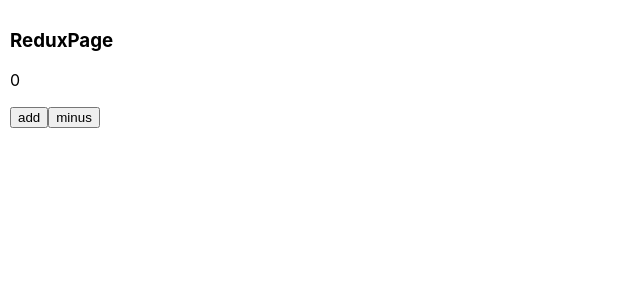
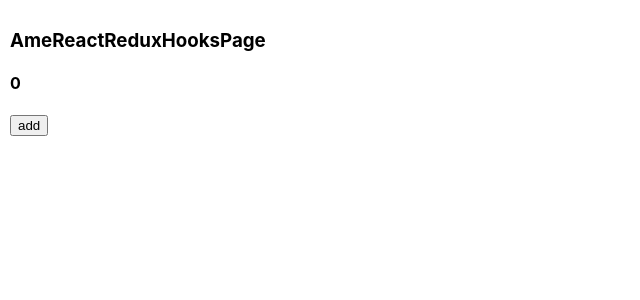
Before and after one commit to amebyte/react-hooks-and-react-redux, a React (Create React App) app: page / in a window 1280 px wide. Shown: the top 300 px of the page, without its empty margins (0-640 px from the left). Built offline with nearby package versions, Linux system fonts and the light colour scheme.

Commit message:
useForceUpdate

```diff
--- a/src/App.js
+++ b/src/App.js
@@ -1,5 +1,5 @@
-import ReduxPage from "./pages/AmeReduxPage";
-// import AmeReactReduxHooksPage from "./pages/AmeReactReduxHooksPage";
+// import ReduxPage from "./pages/AmeReduxPage";
+import AmeReactReduxHooksPage from "./pages/AmeReactReduxHooksPage2";
 import { useState } from "react";
 // import AmeHooksPage from "./pages/AmeHooksPage";
 
@@ -9,7 +9,8 @@ export default function App(props) {
     <div>
       {/* <button onClick={() => setState(state + 1)}>{state}</button>
       {state % 2 && <AmeHooksPage />} */}
-      <ReduxPage title="coboy" count={state} />
+      {/* <ReduxPage title="coboy" count={state} /> */}
+      <AmeReactReduxHooksPage />
     </div>
   );
 }
--- a/src/coReactRedux/index.js
+++ b/src/coReactRedux/index.js
@@ -54,3 +54,27 @@ export function bindActionCreators(creators, dispatch) {
 function bindActionCreator(creator, dispatch) {
     return (...args) => dispatch(creator(...args))
 }
+
+export function useDispatch() {
+    const store = useContext(Context)
+    return store.dispatch
+}
+
+export function useSelector(selector) {
+    const store = useContext(Context)
+    const selectedState = selector(store.getState())
+
+    const forceUpdate = useForceUpdate()
+    useLayoutEffect(() => {
+       const unsubscribe = store.subscribe(() => {
+            forceUpdate()
+            // forceUpdate((prev) => prev + 1)
+            // forceUpdate()
+        })
+        return () => {
+            unsubscribe()
+        }
+    }, [store])
+
+    return selectedState
+}
--- /dev/null
+++ b/src/pages/AmeReactReduxHooksPage2.js
@@ -0,0 +1,17 @@
+import React, { useCallback } from 'react';
+// import { useDispatch, useSelector } from 'react-redux';
+import { useDispatch, useSelector } from '../coReactRedux/'
+export default function AmeReactReduxHooksPage2(props) {
+    const count = useSelector(({count}) => count)
+    const dispatch = useDispatch()
+    const handle = useCallback(() => {
+        dispatch({type: 'ADD'})
+    }, [])
+    return (
+        <div>
+            <h3>AmeReactReduxHooksPage</h3>
+            <h4>{count}</h4>
+            <button onClick={handle}>add</button>
+        </div>
+    )
+}
```
